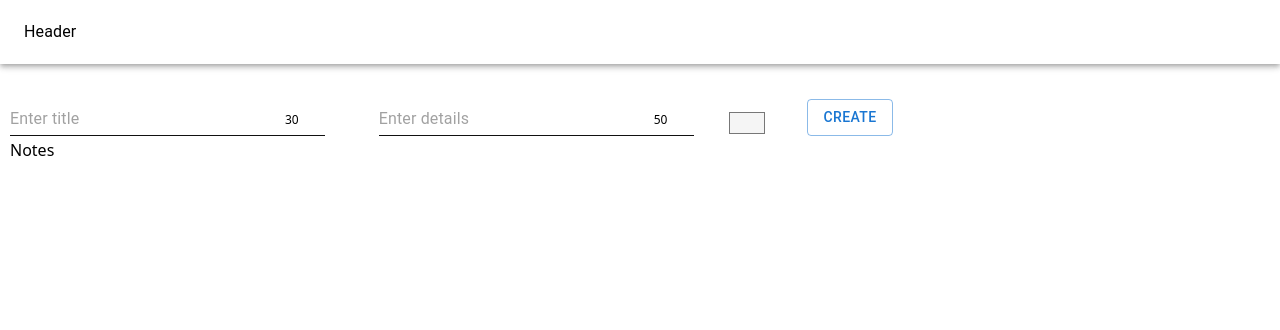
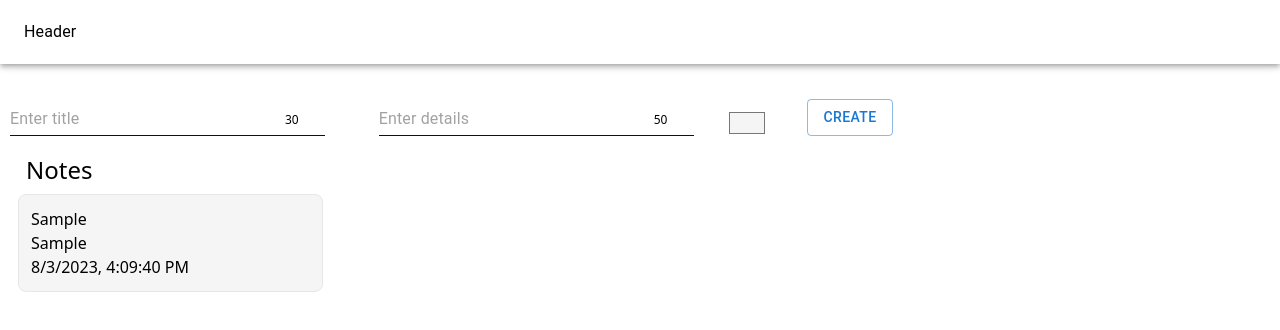
Before and after one commit to gamitej/Notes-App-Ts, a React (Vite) app: page / in a window 1280 px wide. Both pictures are taken after typing "Sample", "Sample" into the empty fields and a click on the button "CREATE". Shown: the top 330 px of the page. Built offline with nearby package versions, Linux system fonts and the light colour scheme.

Commit message:
notes in progress

```diff
--- a/src/App.tsx
+++ b/src/App.tsx
@@ -6,7 +6,7 @@ import CreateNote from "@/comp/CreateNote";
 // mui
 import { Box } from "@mui/material";
 // models
-import { NoteObject } from "./models/note";
+import { NoteObject } from "./models/createNote";
 
 function App() {
   // =================== STATES ======================
@@ -27,7 +27,7 @@ function App() {
       <Header />
       <Box style={{ padding: "10px" }}>
         <CreateNote AddNote={AddNote} />
-        <Notes />
+        <Notes notes={notes} />
       </Box>
     </div>
   );
--- a/src/comp/CreateNote.tsx
+++ b/src/comp/CreateNote.tsx
@@ -1,9 +1,9 @@
 import React, { useState } from "react";
 import { v4 as _id } from "uuid";
 // models
-import { CreateNoteProps, NoteObject } from "@/models/note";
+import { CreateNoteProps, NoteObject } from "@/models/createNote";
 // mui
-import { Box, Button, InputBase, styled } from "@mui/material";
+import { Box, Button, InputBase, Typography, styled } from "@mui/material";
 
 const Container = styled(Box)`
   & > * {
@@ -32,6 +32,13 @@ const Container = styled(Box)`
   }
 `;
 
+const Error = styled(Typography)`
+  background-color: lightpink;
+  color: #fff;
+  padding: 5px;
+  width: 50%;
+`;
+
 const noteDefaultObject = {
   id: "",
   title: "",
@@ -42,6 +49,7 @@ const noteDefaultObject = {
 
 const CreateNote: React.FC<CreateNoteProps> = ({ AddNote }) => {
   // ================= STATES ====================
+  const [error, setError] = useState<string>("");
   const [note, setNote] = useState<NoteObject>(noteDefaultObject);
 
   // ================= EVENT-HANDLER ====================
@@ -50,16 +58,22 @@ const CreateNote: React.FC<CreateNoteProps> = ({ AddNote }) => {
   ) => {
     const { name, value } = e.target;
     setNote((prevState) => ({ ...prevState, [name]: value }));
+    setError("");
   };
 
   const ResetNote = () => {
     setNote(noteDefaultObject);
+    setError("");
   };
 
   const handleCreateNote = (
     e: React.MouseEvent<HTMLButtonElement, MouseEvent>
   ) => {
     e.preventDefault();
+    if (!note.title && !note.details) {
+      setError("All fields are required");
+      return;
+    }
     AddNote({ ...note, id: _id() });
     ResetNote();
   };
@@ -93,6 +107,7 @@ const CreateNote: React.FC<CreateNoteProps> = ({ AddNote }) => {
       <Button variant="outlined" onClick={handleCreateNote}>
         CREATE
       </Button>
+      {error && <Error>{error}</Error>}
     </Container>
   );
 };
--- a/src/comp/Notes.tsx
+++ b/src/comp/Notes.tsx
@@ -1,7 +1,28 @@
 import React from "react";
+// mui
+import { Box, Grid, Typography, styled } from "@mui/material";
+// models
+import { NotesProps } from "@/models/note";
 
-const Notes: React.FC = () => {
-  return <div>Notes</div>;
+const Notes: React.FC<NotesProps> = ({ notes }) => {
+  return (
+    <div className="p-2">
+      <h1 className="p-2 text-2xl">Notes</h1>
+      <div className="grid grid-cols-12 gap-x-2">
+        {notes?.map((item, idx) => (
+          <div
+            key={idx}
+            style={{ backgroundColor: item.color }}
+            className={`lg:col-span-3 border p-3 rounded-lg`}
+          >
+            <p>{item.title}</p>
+            <p>{item.details}</p>
+            <p>{item.date}</p>
+          </div>
+        ))}
+      </div>
+    </div>
+  );
 };
 
 export default Notes;
--- /dev/null
+++ b/src/models/createNote.ts
@@ -0,0 +1,11 @@
+export interface NoteObject {
+  id: string;
+  title: string;
+  details: string;
+  color: string;
+  date: string;
+}
+
+export interface CreateNoteProps {
+  AddNote: (note: NoteObject) => void;
+}
```
Also changed, not shown: src/models/note.ts (+4 -10 lines).
